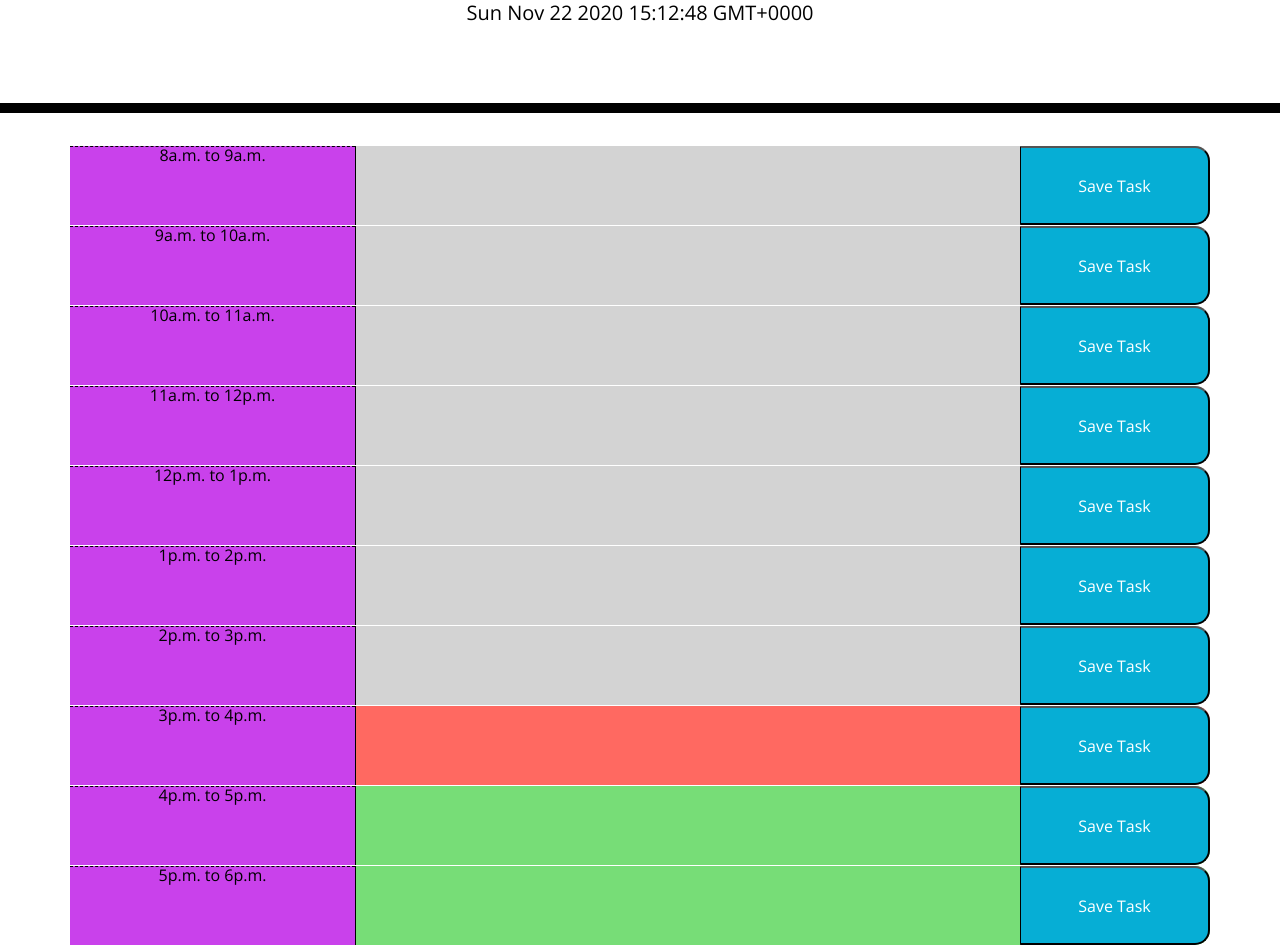
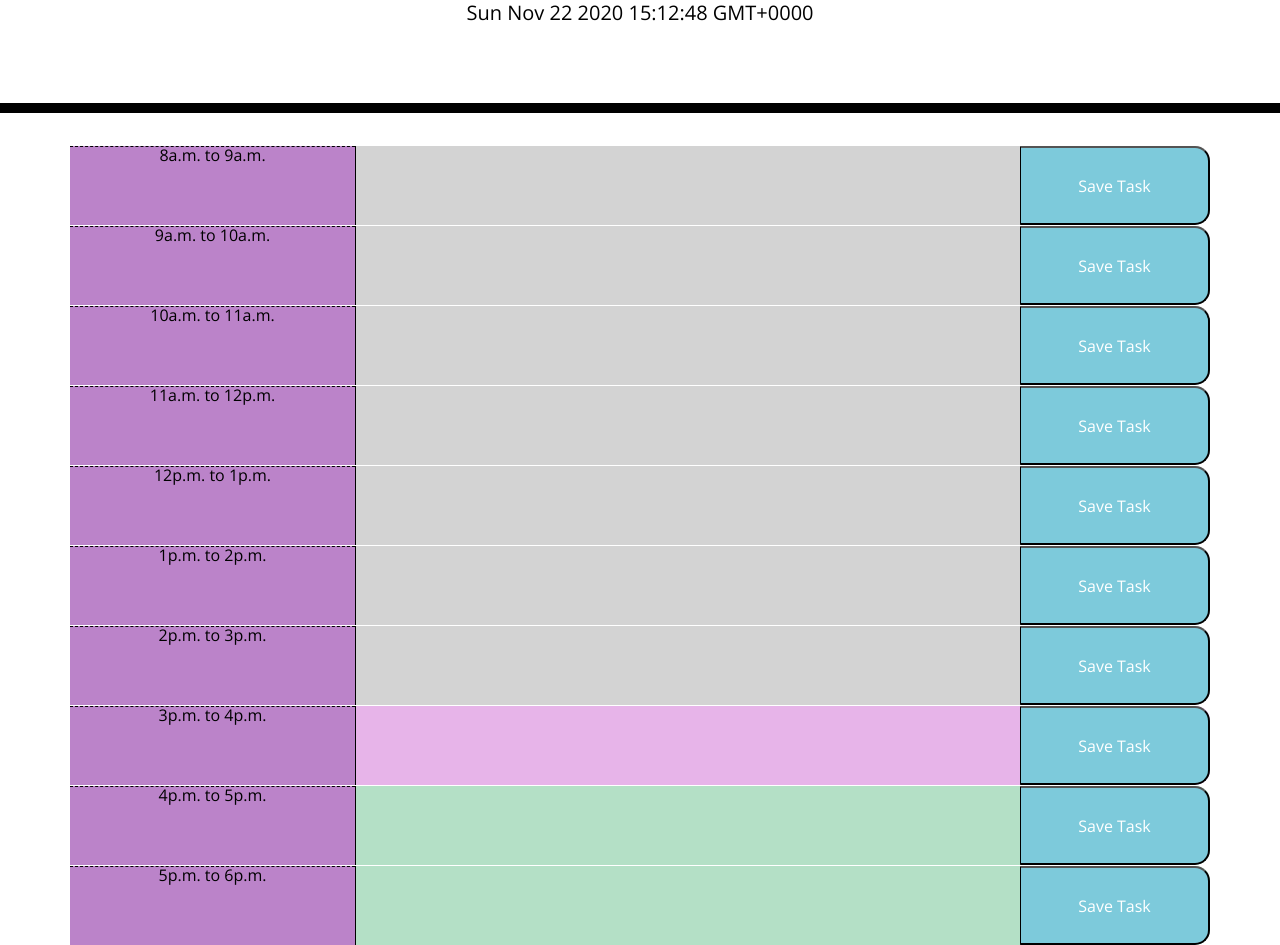
Before and after one commit to omaymaahmad/week-5-work-day-scheduler, a plain HTML site: page index.html in a window 1280 px wide. Shown: the part 191-1136 px from the top of the page. Drawn offline with nearby package versions, Linux system fonts and the light colour scheme.

Commit message:
added modifications to colours on style.css

```diff
--- a/style.css
+++ b/style.css
@@ -37,7 +37,7 @@ textarea{
 }
 
 .hour {
-  background-color: #c941eb;
+  background-color: #bb83c9;
   color: #000000;
   border-top: 1px dashed #000000;
 }
@@ -48,12 +48,12 @@ textarea{
 }
 
 .present {
-  background-color: #ff6961;
+  background-color: #e7b4e9;
   color: white;
 }
 
 .future {
-  background-color: #77dd77;
+  background-color: #b4e0c6;
   color: white;
 }
 
@@ -61,7 +61,7 @@ textarea{
   border-left: 1px solid black;
   border-top-right-radius: 15px;
   border-bottom-right-radius: 15px;
-  background-color: #06AED5;
+  background-color: #7dcadb;
   color: white;
 }
 
```
